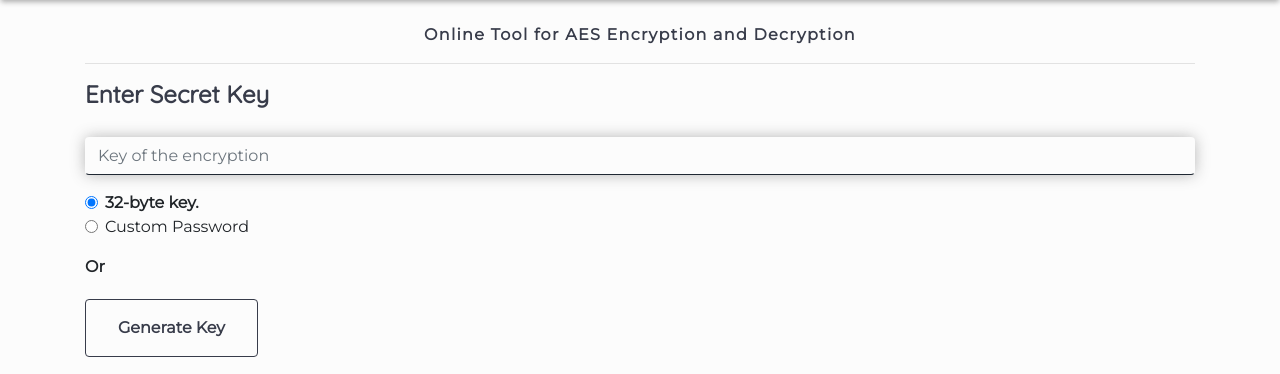
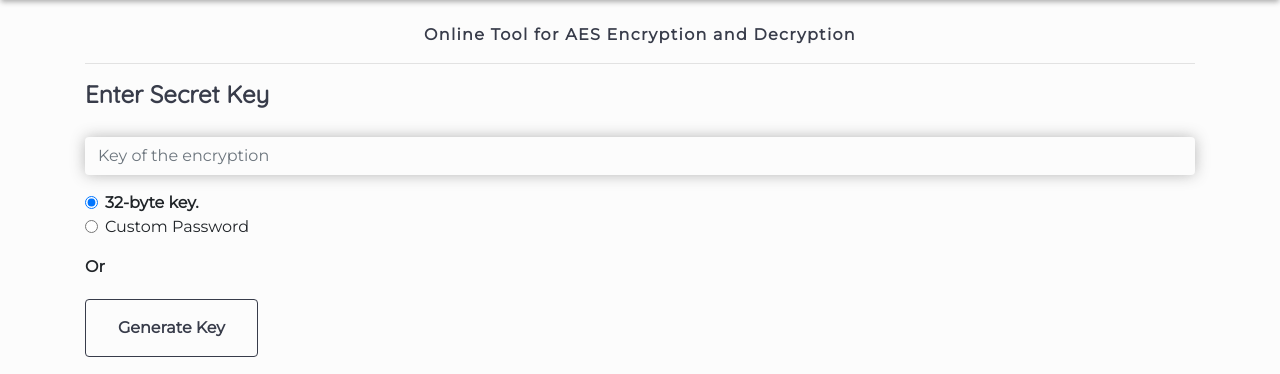
Before and after one commit to Oussama1403/Encipherr, a Flask app: page /home in a window 1280 px wide, with the pointer over the restyled element. Shown: the part 56-430 px from the top of the page. Run offline with Flask 2, Linux system fonts and the light colour scheme; some libraries are stand-ins or nearby versions.

Commit message:
Update style.css

```diff
--- a/src/static/css/style.css
+++ b/src/static/css/style.css
@@ -143,9 +143,8 @@
   #key:hover,#key:focus,#txtarea:hover,#txtarea:focus {
     box-shadow: 0px 0px 15px -1px rgba(158, 158, 158, 0.84);
     border-color:transparent;
-    border-bottom-color:#1F2833 ;
+  }
 
-  }
   .card {
     background-color: transparent;
     border: 1px solid #1F2833 ;
```
